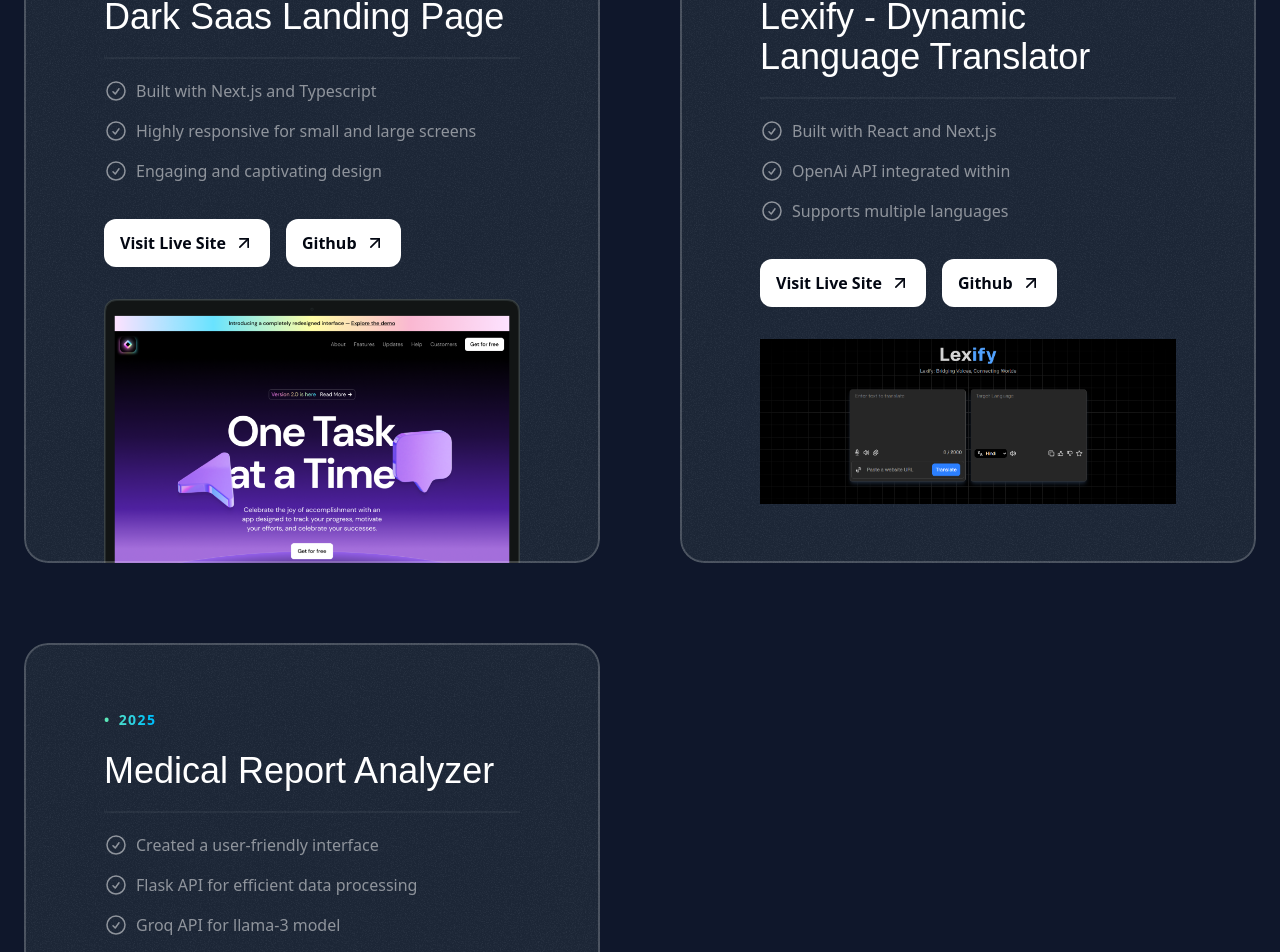
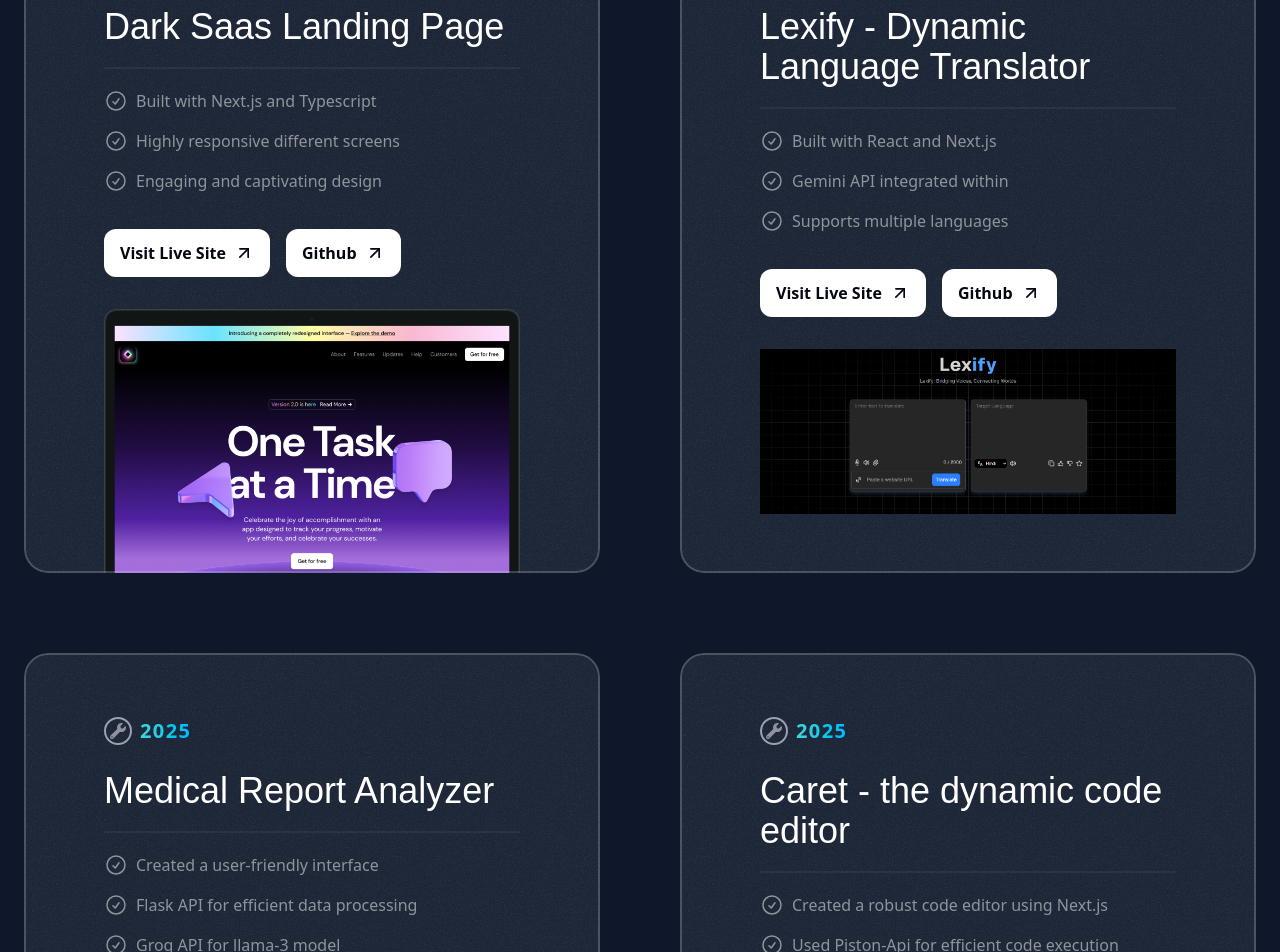
Before and after one commit to Chirantan2002/Personal-Portfolio, a Next.js app: page / in a window 1280 px wide. Shown: the part 1495-2447 px from the top of the page. Built offline with nearby package versions, Linux system fonts and the light colour scheme; a web font is replaced by a local one.

Commit message:
Updated on 08/10/2025

```diff
--- a/src/sections/Projects.tsx
+++ b/src/sections/Projects.tsx
@@ -2,6 +2,7 @@
 import darkSaasLandingPage from "@/assets/images/dark-saas-landing-page.png";
 import LexifyImage from "@/assets/images/Lexify-landing-page.png";
 import MedicalReportPage from "@/assets/images/Medical-Report-Analyzer-App.png";
+import CaretPreviewImage from "@/assets/images/code-editor-preview.png";
 import Image from "next/image";
 import CheckCircleIcon from "@/assets/icons/check-circle.svg";
 import ArrowUpRightIcon from "@/assets/icons/arrow-up-right.svg";
@@ -9,6 +10,8 @@
 import { useState } from "react";
 import { SectionHeader } from "@/components/SectionHeader";
 import { TapeAnimationComponent } from "@/components/TapeAnimation";
+import { HiCog } from "react-icons/hi2";
+import { FaWrench } from "react-icons/fa";
 
 const portfolioProjects = [
   {
@@ -17,7 +20,7 @@
     title: "Dark Saas Landing Page",
     results: [
       { title: "Built with Next.js and Typescript" },
-      { title: "Highly responsive for small and large screens" },
+      { title: "Highly responsive different screens" },
       { title: "Engaging and captivating design" },
     ],
     link: "https://dark-landing-page-nine.vercel.app/",
@@ -31,7 +34,7 @@
     title: "Lexify - Dynamic Language Translator",
     results: [
       { title: "Built with React and Next.js" },
-      { title: "OpenAi API integrated within" },
+      { title: "Gemini API integrated within" },
       { title: "Supports multiple languages" },
     ],
     link: "https://lexifywebapp.vercel.app/",
@@ -52,6 +55,20 @@
     github_link: "https://github.com/Chirantan2002/Medical-Report-Analyzer",
     image: MedicalReportPage,
     category: "Ai",
+  },
+  {
+    // company: "Quantum Dynamics",
+    year: "2025",
+    title: "Caret - the dynamic code editor",
+    results: [
+      { title: "Created a robust code editor using Next.js" },
+      { title: "Used Piston-Api for efficient code execution" },
+      { title: "Snippets page is there for quick code sharing" },
+    ],
+    link: "https://caret-code-editor.vercel.app/",
+    github_link: "https://github.com/Chirantan2002/code-editor-webapp",
+    image: CaretPreviewImage,
+    category: "Saas",
   },
 ];
 
@@ -118,10 +135,12 @@
                   backgroundImage: `url(${GrainImage.src})`,
                 }}
               ></div>
-              <div className="bg-gradient-to-r from-emerald-300 to-sky-400 inline-flex font-bold uppercase space-x-2 tracking-widest text-sm text-transparent bg-clip-text">
+              <div className="bg-gradient-to-r from-emerald-300 to-sky-400 inline-flex font-bold uppercase space-x-2 tracking-widest text-sm text-transparent bg-clip-text items-center">
                 {/* <span>{project.company}</span> */}
-                <span>&bull;</span>
-                <span>{project.year}</span>
+                <span className="text-white/50 border-2 border-gray-400 rounded-full p-1">
+                  <FaWrench className="size-4" />
+                </span>
+                <span className="text-xl">{project.year}</span>
               </div>
               <h3 className="font-serif text-2xl mt-2 md:mt-5 md:text-4xl">
                 {project.title}
```
Also changed, not shown: src/app/(root)/page.tsx (renamed from src/app/page.tsx), src/assets/images/code-editor-preview.png (added), src/sections/Academics.tsx (line endings or trailing spaces).
